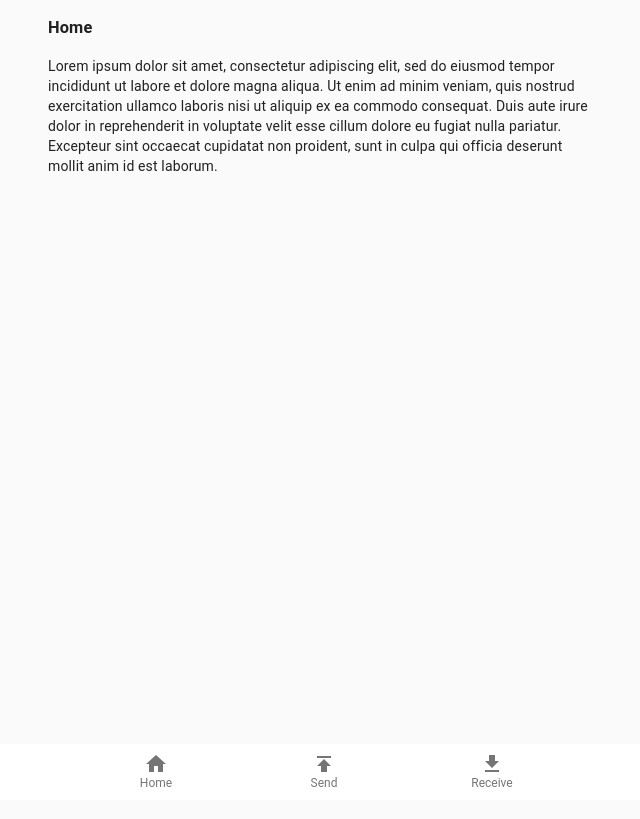
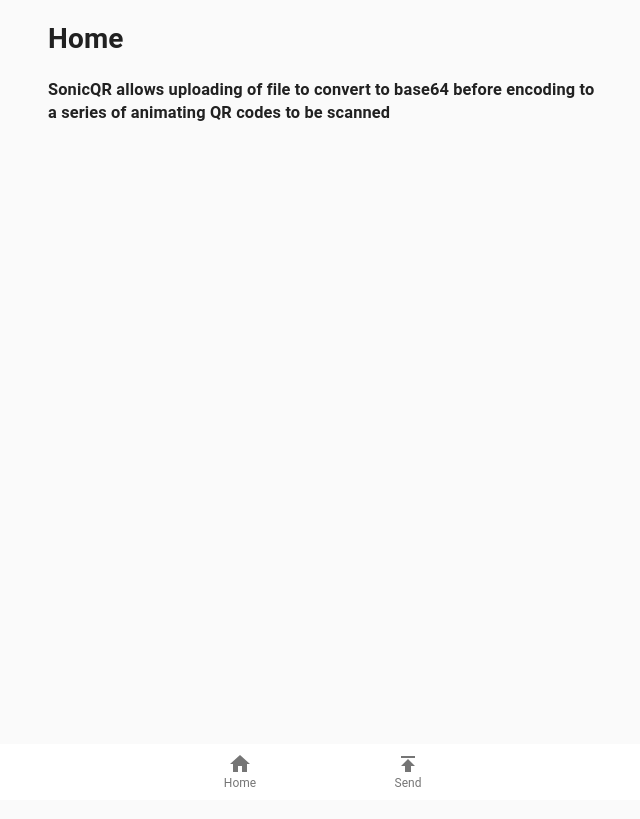
Before and after one commit to RexxarAng/SonicQR-Web, a React (Create React App) app: page /send in a window 1280 px wide. Shown: the whole page, without its empty margins (316-956 px from the left). Built offline with nearby package versions, Linux system fonts and the light colour scheme; the HTML template or start-up script is replaced by a standard one.

Commit message:
Updated text for home page and remove receive tab

```diff
--- a/package.json
+++ b/package.json
@@ -10,6 +10,7 @@
     "react": "^17.0.1",
     "react-dom": "^17.0.1",
     "react-router-dom": "^5.2.0",
+    "typings": "^2.1.1",
     "web-vitals": "^0.2.4",
     "workbox-background-sync": "^5.1.3",
     "workbox-broadcast-update": "^5.1.3",
@@ -58,7 +59,7 @@
     "@testing-library/user-event": "^12.1.10",
     "@types/jest": "^26.0.15",
     "@types/node": "^12.0.0",
-    "@types/react": "^17.0.1",
+    "@types/react": "^17.0.52",
     "@types/react-dom": "^18.0.6",
     "@types/react-router-dom": "^5.3.3",
     "gh-pages": "^3.1.0",
--- a/src/common/SimpleBottomNavigation.tsx
+++ b/src/common/SimpleBottomNavigation.tsx
@@ -33,7 +33,7 @@
     >
       <BottomNavigationAction label="Home" value='/' icon={<HomeIcon />} />
       <BottomNavigationAction label="Send" value='/send' icon={<PublishIcon />} />
-      <BottomNavigationAction label="Receive" value='/receive' icon={<GetAppIcon />} />
+      {/* <BottomNavigationAction label="Receive" value='/receive' icon={<GetAppIcon />} /> */}
     </BottomNavigation>
   );
 }
--- a/src/home/Home.tsx
+++ b/src/home/Home.tsx
@@ -5,8 +5,8 @@
 class Home extends React.Component {
   render() {
     return <Container maxWidth="sm">
-      <h3>Home</h3>
-      <p>Lorem ipsum dolor sit amet, consectetur adipiscing elit, sed do eiusmod tempor incididunt ut labore et dolore magna aliqua. Ut enim ad minim veniam, quis nostrud exercitation ullamco laboris nisi ut aliquip ex ea commodo consequat. Duis aute irure dolor in reprehenderit in voluptate velit esse cillum dolore eu fugiat nulla pariatur. Excepteur sint occaecat cupidatat non proident, sunt in culpa qui officia deserunt mollit anim id est laborum.</p>
+      <h1>Home</h1>
+      <h3>SonicQR allows uploading of file to convert to base64 before encoding to a series of animating QR codes to be scanned</h3>
     </Container>;
   }
 }
```
Also changed, not shown: 1 other file (tests, documents, lock files or other folders).
